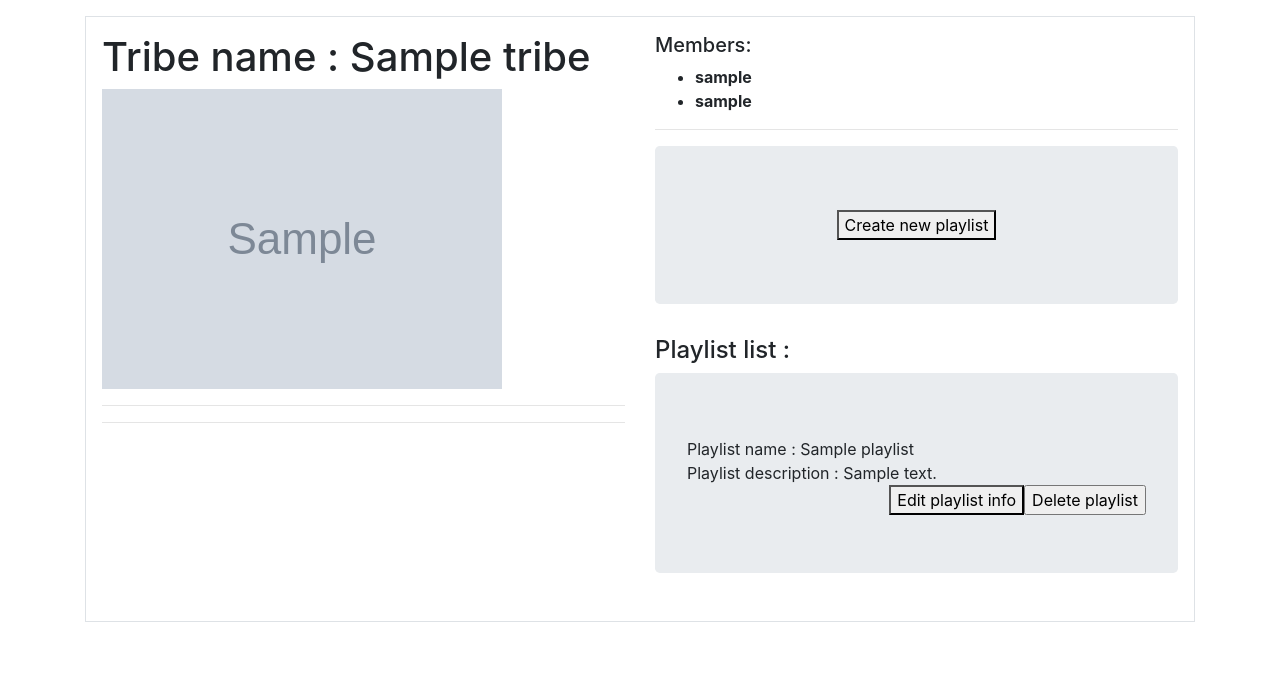
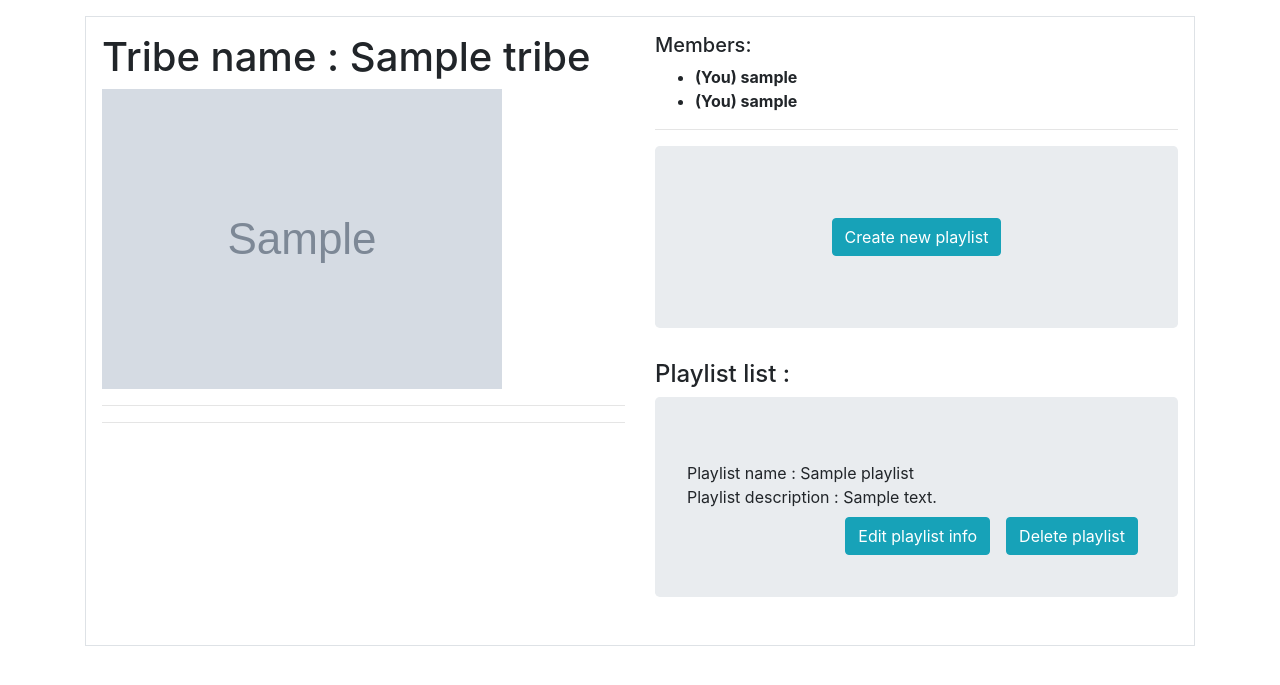
Before and after one commit to Susko35/music-tribes, a Django app: page /tribe_details/1 in a window 1280 px wide. Shown: the part 56-741 px from the top of the page. Run offline with Django 3.2, Linux system fonts and the light colour scheme; a user stored in the database is signed in; tables that the repository leaves empty hold one stand-in row (values such as "Sample post"); grey boxes marked "Sample" are stand-in pictures; some libraries are stand-ins or nearby versions.

Commit message:
User story 5: member list, member icon, leave tribe functionality

```diff
--- a/MusicTribes/urls.py
+++ b/MusicTribes/urls.py
@@ -21,7 +21,7 @@ from django.conf import settings
 
 from Profile.views import login_view, register_view, logout_view, edit_user_view
 
-from Tribe.views import home_view, add_tribe_view, tribe_detail_view, join_tribe_view, kick_member_view
+from Tribe.views import home_view, add_tribe_view, tribe_detail_view, join_tribe_view, kick_member_view, leave_tribe_view
 
 from Playlist.views import create_playlist_view, playlist_edit_view, playlist_delete_view
 
@@ -38,6 +38,7 @@ urlpatterns = [
     path('tribe_details/<int:id>', tribe_detail_view, name='tribe_details'),
     path('join_tribe/<int:id>', join_tribe_view, name='join_tribe'),
     path('kick_member/<int:tribe_id><int:id>', kick_member_view, name='kick_member'),
+    path('leave_tribe/<int:id>', leave_tribe_view, name='leave_tribe'),
 
     path('create_playlist/<int:id>', create_playlist_view, name='create_playlist'),
     path('edit_playlist/<int:id>', playlist_edit_view, name='edit_playlist'),
--- a/Templates/MusicTribes/Tribe/tribe_details.html
+++ b/Templates/MusicTribes/Tribe/tribe_details.html
@@ -13,15 +13,20 @@
 
         {% if request.user in Users and request.user != Tribe.chieftain %}
 
-            <img src="https://encrypted-tbn0.gstatic.com/images?q=tbn:ANd9GcRFcP9Y5ZO2nHBXJnPwEiuY3jVfxqfWBMDzHA&usqp=CAU"
-             style="height: 90px;"><span>You are member in this Music Tribe</span><br>
+            <img src="https://cfl-cfl.com/wp-content/uploads/2019/08/Member-Icon.png"
+             style="height: 90px;">
+             <br><span>You are member in {{Tribe.name}}</span><br>
+             <form action="{% url 'leave_tribe' Tribe.id %}" method="POST">
+                {% csrf_token %}
+                <button class="btn btn-info m-2" type="submit"  style="margin:10px;">Leave Tribe</button>
+            </form>
             <br>
         {% else %}
             {% if request.user != Tribe.chieftain %}
                 {% if user.is_authenticated %}
                     <form  action=" {% url 'join_tribe' Tribe.id %} " method="POST">
                         {% csrf_token %}
-                        <button class="btn btn-light" type="submit"  style="margin:10px;">Join Tribe</button>
+                        <button class="btn btn-info m-2" type="submit"  style="margin:10px;">Join Tribe</button>
                     </form>
 
                     <br>
@@ -38,7 +43,11 @@
         {% endif %}
         <ul>
             {% for i in Users %}
-                <li><b>{{i}}</b></li>
+                {% if request.user == i %}
+                    <li><b>(You) {{i}}</b></li>
+                {% else %}
+                    <li>{{i}}</li>
+                {% endif %}
                 {% if request.user == Tribe.chieftain or request.is_staff %}
                 {% if i != Tribe.chieftain  %}
                 <form action="{% url 'kick_member' Tribe.id i.id %}" method="POST">
@@ -54,7 +63,7 @@
         {% if request.user == Tribe.chieftain %}
         <div class="jumbotron">
         <center>
-            <a href="{% url 'create_playlist' Tribe.id %}"><button>Create new playlist</button></a>
+            <a href="{% url 'create_playlist' Tribe.id %}"><button class="btn btn-info m-2">Create new playlist</button></a>
         </center>
         </div>
         {% endif %}
@@ -68,9 +77,9 @@
                 {% if request.user == Tribe.chieftain %}
                     <form action="{% url 'delete_playlist' i.id %}" method="post">
                         {% csrf_token %}
-                        <input type="submit" class="float-right" value="Delete playlist">
+                        <input type="submit" class="float-right btn btn-info m-2" value="Delete playlist">
                     </form>
-                    <a href="{% url 'edit_playlist' i.id %}"><button class="float-right">Edit playlist info</button></a> <br>
+                    <a href="{% url 'edit_playlist' i.id %}"><button class="float-right btn btn-info m-2">Edit playlist info</button></a> <br>
                 {% endif %}
             </div>
             {% endfor %}
--- a/Templates/MusicTribes/home.html
+++ b/Templates/MusicTribes/home.html
@@ -5,9 +5,9 @@
 
 
 {% if request.user.is_authenticated %}
-
-    <a href="{% url 'add_tribe' %}"><button>Add new tribe</button></a>
-
+    <center>
+    <a href="{% url 'add_tribe' %}"><button class="btn btn-info m-2">Add new tribe</button></a>
+    </center>
     <br>
 {% endif %}
 
--- a/Tribe/views.py
+++ b/Tribe/views.py
@@ -105,3 +105,17 @@ def kick_member_view(request, tribe_id,id):
     else:
         messages.error(request, ("You are not chieftain of this tribe, you can't kick members out."))
         return HttpResponseRedirect(reverse('tribe_details', args=[tribe_id,]))
+
+
+def leave_tribe_view(request, id):
+    Tribe=get_object_or_404(tribe, pk=id)
+    obj = get_object_or_404(members, tribe = Tribe, user = request.user)
+
+    if request.method =="POST":
+
+        obj.delete()
+        messages.success(request, ("You successfully left the Tribe."))
+        return HttpResponseRedirect(reverse('tribe_details', args=[Tribe.id,]))
+    else:
+        messages.error(request, ("Leaving tribe is possible only by clicking leave tribe button."))
+        return render(request, "home.html", {})
```
